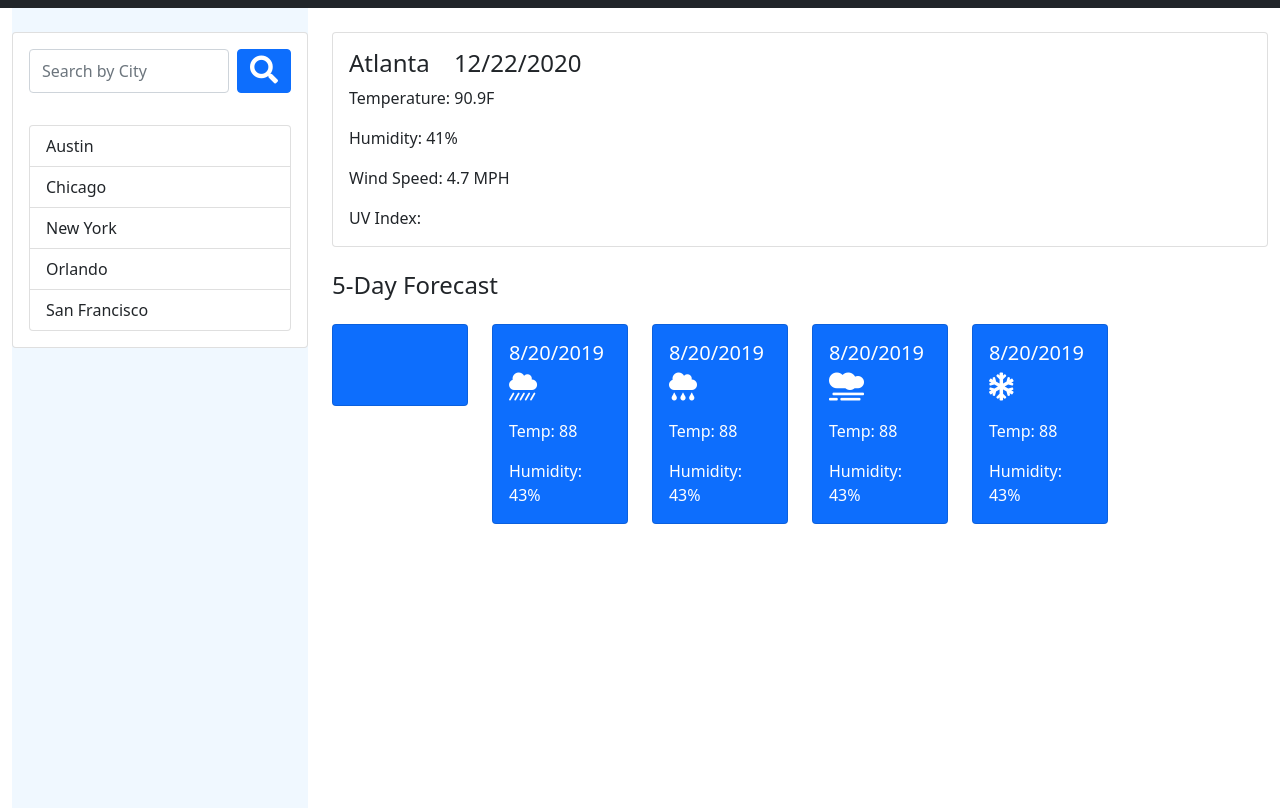
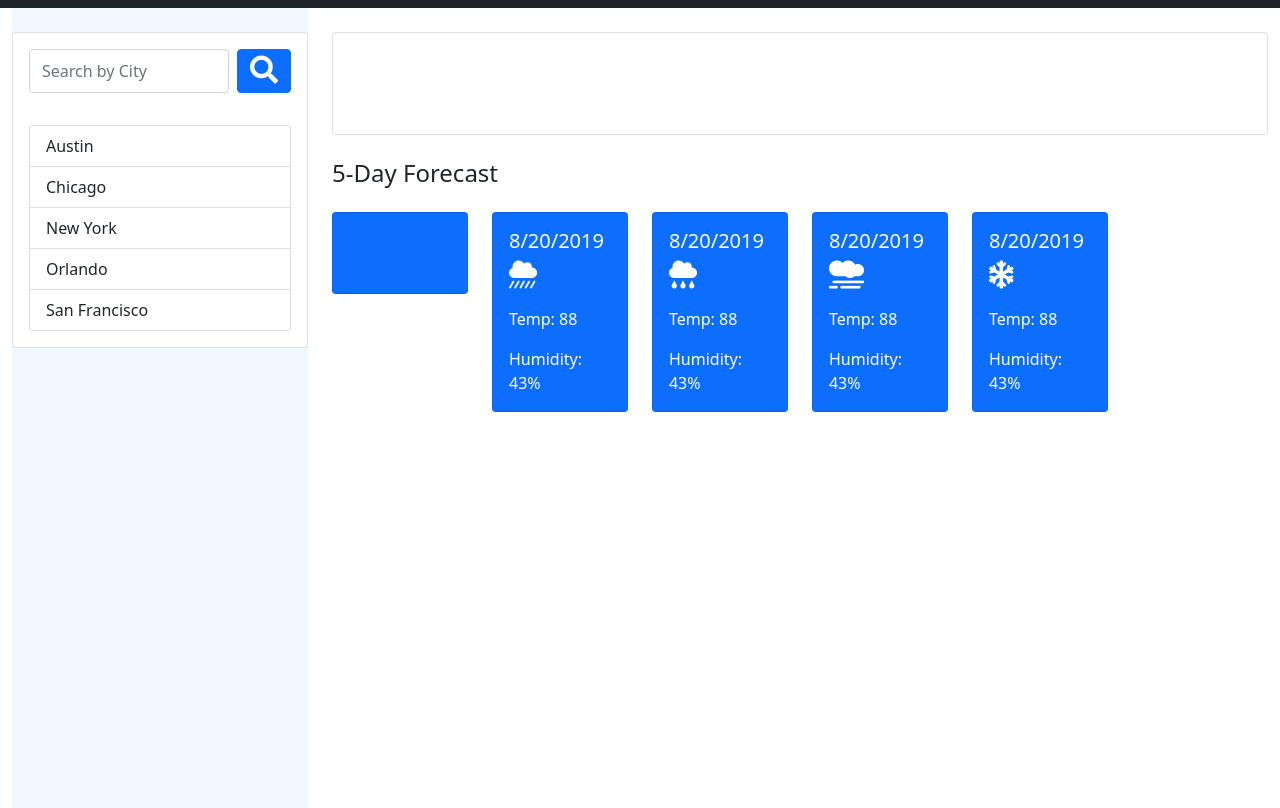
Before and after one commit to stopdaydreaming/unpredictable-weather-dashboard, a plain HTML site: page index.html in a window 1280 px wide. Shown: the part 58-866 px from the top of the page. Drawn offline with nearby package versions, Linux system fonts and the light colour scheme.

Commit message:
hide data until search

```diff
--- a/assets/scripts.js
+++ b/assets/scripts.js
@@ -58,6 +58,7 @@ $(document).ready(function() {
 
       // add content to html
       $("#city").text(response.name);
+      $("#date").removeClass("hide");
       $("#date").text(date);
       $("#tempF").text("Temperature: " + tempF.toFixed(2));
       $("#humidity").text("Humidity: " + response.main.humidity + "%");
@@ -95,7 +96,7 @@ $(document).ready(function() {
         } else if (uvIndex > 11) {
           $("#uvi").addClass("btn-purple");
         }
-        $("#uvi").text(response.value);
+        $("#uvi").text("UV Index: " + response.value);
       });
 
       // 5 DAY FORECAST
--- a/assets/styles.css
+++ b/assets/styles.css
@@ -52,3 +52,6 @@ header {
     color: black;
     cursor: none;
 }
+.hide {
+    display: none;
+}
--- a/index.html
+++ b/index.html
@@ -85,15 +85,15 @@
                 <div class="card">
                   <div class="card-body">
                     <p class="city-title">
-                      <span id="city">Atlanta</span>
-                      <span id="date"></span>
+                      <span id="city"></span>
+                      <span id="date" class="hide"></span>
                       <img id="weather-icon"></img>
                     </p>
-                    <p class="card-text" id="tempF">Temperature: 90.9F</p>
-                    <p class="card-text" id="humidity">Humidity: 41%</p>
-                    <p class="card-text" id="wind">Wind Speed: 4.7 MPH</p>
+                    <p class="card-text" id="tempF"></p>
+                    <p class="card-text" id="humidity"></p>
+                    <p class="card-text" id="wind"></p>
                     <p class="card-text" id="uv">
-                      UV Index: <span id="uvi" class="btn"></span>
+                      <span id="uvi" class="btn"></span>
                     </p>
                   </div>
                 </div>
```
